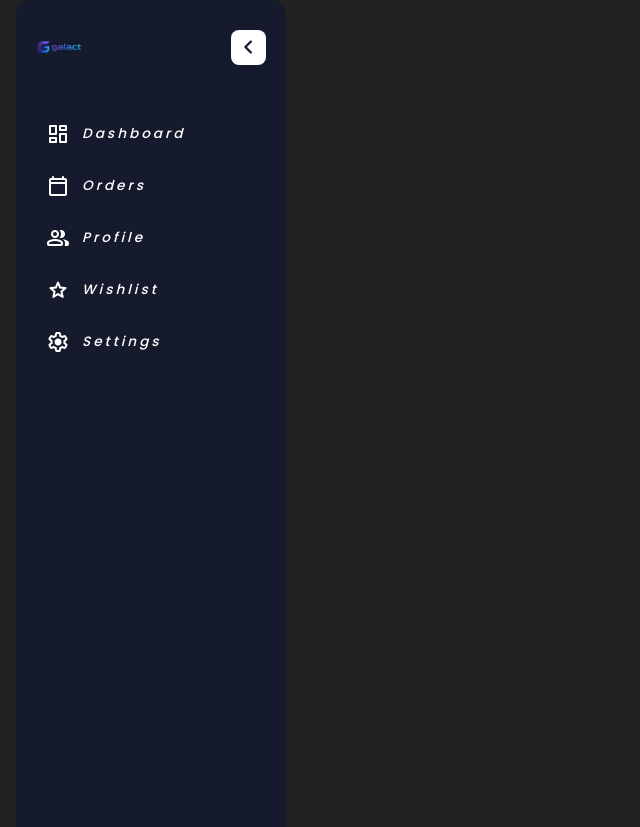
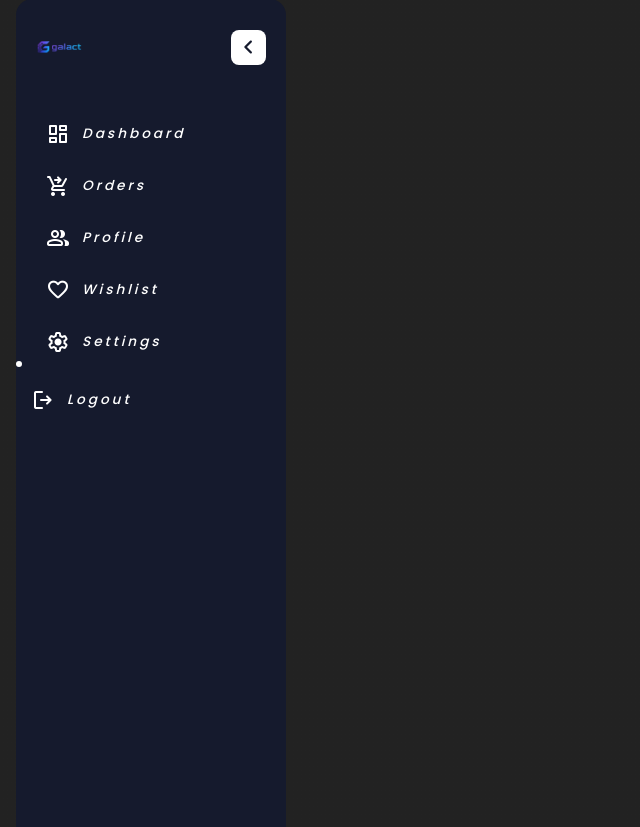
Before and after one commit to sachinstha9/Computer-Parts-Ecommerce, a Flask app: page /profile in a window 1280 px wide. Shown: the part 152-979 px from the top of the page, without its empty margins (0-640 px from the left). Run offline with Flask 3, Linux system fonts and the light colour scheme; the visitor is signed in with stand-in values (Sample User, id 1); data that the repository does not hold is empty.

Commit message:
profile page updates to sidebar

```diff
--- a/static/css/profile.css
+++ b/static/css/profile.css
@@ -159,8 +159,8 @@ body {
     padding: 8px 10px;
   }
   .sidebar-header .header-logo img {
-    width: 40px;
-    height: 40px;
+    width: 100px;
+    height: 100px;
   }
   .sidebar-header .sidebar-toggler,
   .sidebar-nav .nav-item:hover .nav-tooltip {
--- a/templates/profile.html
+++ b/templates/profile.html
@@ -438,7 +438,7 @@
   <aside class="sidebar">
     <!-- Sidebar header -->
     <header class="sidebar-header">
-      <a href="#" class="header-logo">
+      <a href="/" class="header-logo">
         <img src="../static/images/galact.png" alt="Galact Logo">
       </a>
       <button class="toggler sidebar-toggler">
@@ -460,24 +460,24 @@
         </li>
         <li class="nav-item">
           <a href="#" class="nav-link">
-            <span class="nav-icon material-symbols-rounded">calendar_today</span>
+            <span class="nav-icon material-symbols-rounded">shopping_cart_checkout</span>
             <span class="nav-label">Orders</span>
           </a>
-          <span class="nav-tooltip">Calendar</span>
+          <span class="nav-tooltip">Orders</span>
         </li>
         <li class="nav-item">
           <a href="#" class="nav-link">
             <span class="nav-icon material-symbols-rounded">group</span>
             <span class="nav-label">Profile</span>
           </a>
-          <span class="nav-tooltip">Team</span>
+          <span class="nav-tooltip">Profile</span>
         </li>
         <li class="nav-item">
           <a href="#" class="nav-link">
-            <span class="nav-icon material-symbols-rounded">star</span>
+            <span class="nav-icon material-symbols-rounded">favorite</span>
             <span class="nav-label">Wishlist</span>
           </a>
-          <span class="nav-tooltip">Bookmarks</span>
+          <span class="nav-tooltip">Wishlist</span>
         </li>
         <li class="nav-item">
           <a href="#" class="nav-link">
@@ -488,14 +488,6 @@
         </li>
       </ul>
       <!-- Secondary bottom nav -->
-      <ul class="nav-list secondary-nav">
-        <li class="nav-item">
-          <a href="#" class="nav-link">
-            <span class="nav-icon material-symbols-rounded">account_circle</span>
-            <span class="nav-label">Profile</span>
-          </a>
-          <span class="nav-tooltip">Profile</span>
-        </li>
         <li class="nav-item">
           <a href="#" class="nav-link">
             <span class="nav-icon material-symbols-rounded">logout</span>
@@ -503,7 +495,6 @@
           </a>
           <span class="nav-tooltip">Logout</span>
         </li>
-      </ul>
     </nav>
   </aside>
 
```
